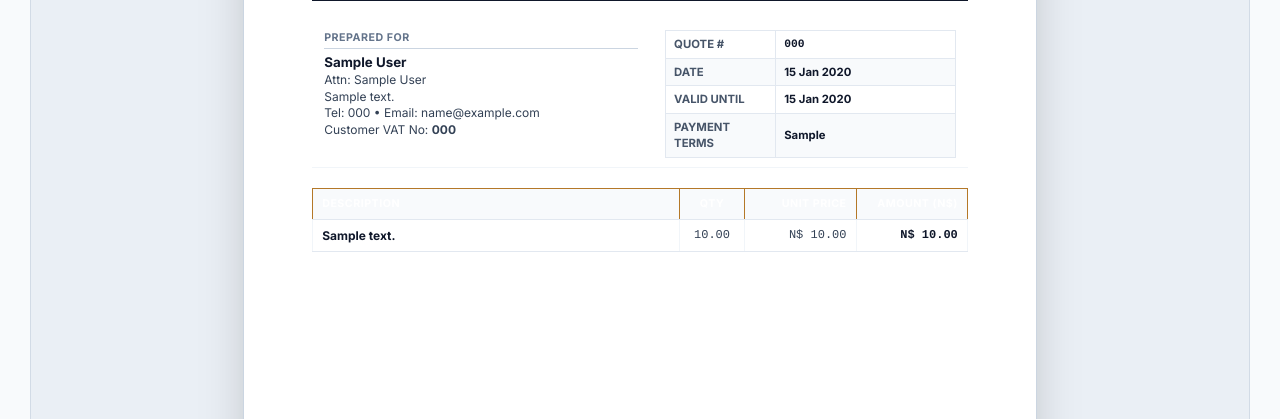
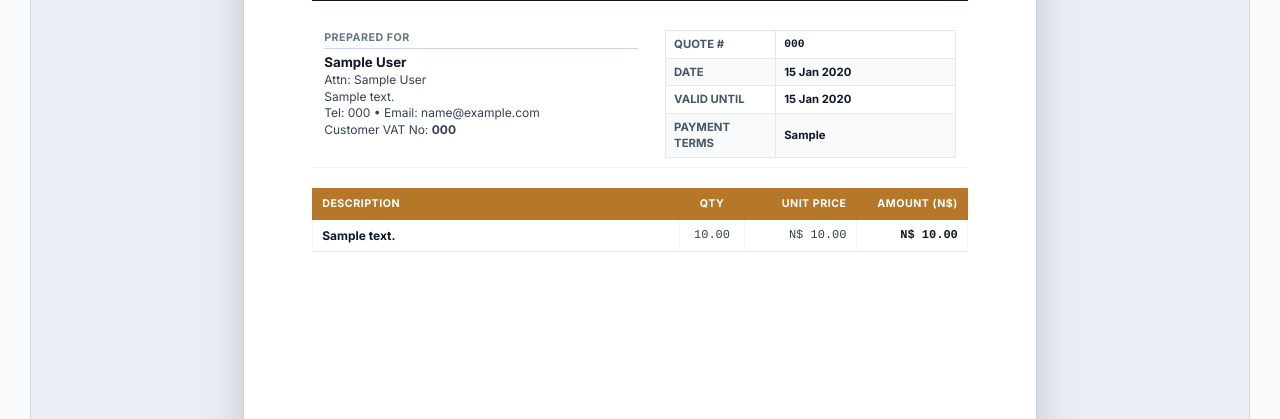
Before and after one commit to issamwema8-code/menardtrading, a Django app: page /quotes/1/preview/ in a window 1280 px wide. Shown: the part 414-833 px from the top of the page. Run offline with Django 5.2, Linux system fonts and the light colour scheme; a user stored in the database is signed in; tables that the repository leaves empty hold one stand-in row (values such as "Sample post"); data that the repository does not hold is empty; some libraries are stand-ins or nearby versions.

Commit message:
style: ensure #B47828 background and white text for table header rows across all document previews and PDFs

```diff
--- a/static/css/design_system.css
+++ b/static/css/design_system.css
@@ -188,14 +188,14 @@ html {
   box-shadow: 0 1px 3px 0 rgba(15, 23, 42, 0.04);
 }
 
-table {
+table:not(.items-table):not(.doc-items-table) {
   width: 100%;
   border-collapse: collapse;
   background-color: #ffffff;
 }
 
 .table-header-cell,
-table thead th,
+table:not(.items-table):not(.doc-items-table) thead th,
 thead.bg-slate-50 th,
 thead.bg-slate-100 th {
   padding: 0.75rem 1rem;
@@ -204,44 +204,44 @@ thead.bg-slate-100 th {
   text-transform: uppercase;
   letter-spacing: 0.05em;
   color: #475569;
-  background-color: #f8fafc !important;
-  border-bottom: 1px solid #e2e8f0 !important;
+  background-color: #f8fafc;
+  border-bottom: 1px solid #e2e8f0;
   white-space: nowrap;
 }
 
-table thead tr {
-  background-color: #f8fafc !important;
-  border-bottom: 1px solid #e2e8f0 !important;
+table:not(.items-table):not(.doc-items-table) thead tr {
+  background-color: #f8fafc;
+  border-bottom: 1px solid #e2e8f0;
 }
 
 .table-body-row,
-table tbody tr {
+table:not(.items-table):not(.doc-items-table) tbody tr {
   transition: background-color 0.12s ease;
   border-bottom: 1px solid #f1f5f9;
 }
 
 /* Subtle Zebra Striping */
-table tbody tr:nth-child(odd),
-table tbody tr:nth-child(odd) td,
+table:not(.items-table):not(.doc-items-table) tbody tr:nth-child(odd),
+table:not(.items-table):not(.doc-items-table) tbody tr:nth-child(odd) td,
 tbody.bg-white tr:nth-child(odd) td,
 .table-body-row:nth-child(odd) .table-body-cell {
-  background-color: #ffffff !important;
+  background-color: #ffffff;
 }
 
-table tbody tr:nth-child(even),
-table tbody tr:nth-child(even) td,
+table:not(.items-table):not(.doc-items-table) tbody tr:nth-child(even),
+table:not(.items-table):not(.doc-items-table) tbody tr:nth-child(even) td,
 tbody.bg-white tr:nth-child(even) td,
 .table-body-row:nth-child(even) .table-body-cell {
-  background-color: #f8fafc !important;
+  background-color: #f8fafc;
 }
 
 /* Subtle Row Hover State */
-table tbody tr:hover,
-table tbody tr:hover td,
+table:not(.items-table):not(.doc-items-table) tbody tr:hover,
+table:not(.items-table):not(.doc-items-table) tbody tr:hover td,
 .table-body-row:hover,
 .table-body-row:hover .table-body-cell,
 tbody.bg-white tr:hover td {
-  background-color: #fdf8ee !important;
+  background-color: #fdf8ee;
 }
 
 .table-body-cell,
--- a/templates/pdfs/quotation_pdf.html
+++ b/templates/pdfs/quotation_pdf.html
@@ -153,15 +153,18 @@
       margin-bottom: 16px;
     }
     .items-table th {
-      background-color: #B47828;
-      color: #ffffff;
+      background-color: #B47828 !important;
+      color: #ffffff !important;
       text-align: left;
       padding: 7px 9px;
       font-size: 8pt;
       font-weight: bold;
       text-transform: uppercase;
       letter-spacing: 0.5px;
-      border: 1px solid #B47828;
+      border: 1px solid #B47828 !important;
+    }
+    .items-table thead tr {
+      background-color: #B47828 !important;
     }
     .items-table td {
       padding: 7px 9px;
```
Also changed, not shown: static/css/document_system.css (+13 -5 lines), templates/accounting/statement_pdf.html (+6 -3 lines), templates/pdfs/invoice_pdf.html (+6 -3 lines), templates/pdfs/receipt_pdf.html (+6 -3 lines).
